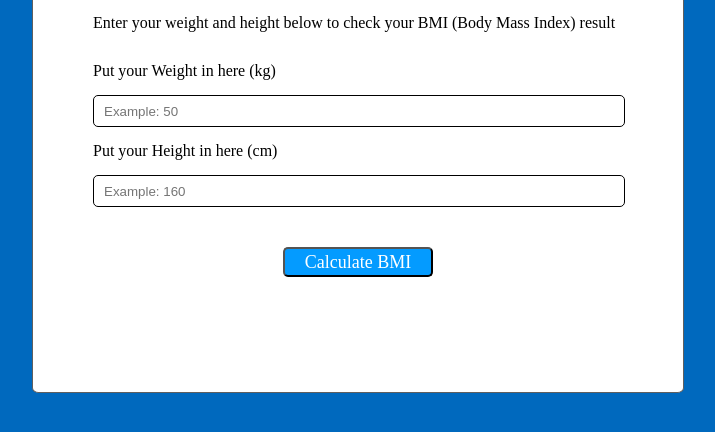
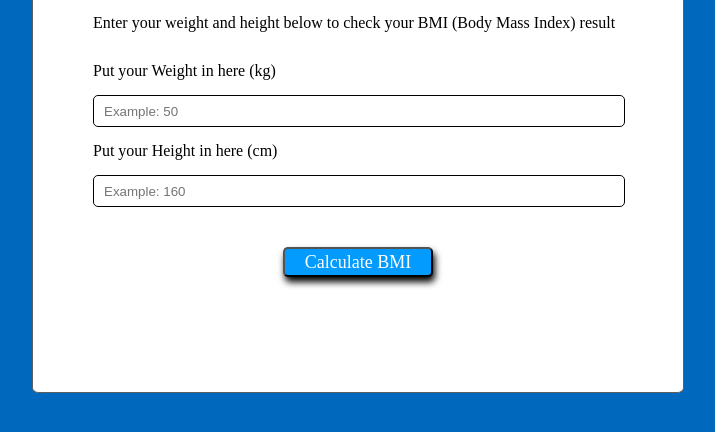
Before and after one commit to ROHENDI460/BMI-Calculator, a plain HTML site: page index.html in a window 1280 px wide. Shown: the part 258-690 px from the top of the page, without its empty margins (282-997 px from the left). Drawn offline with Linux system fonts and the light colour scheme.

Commit message:
add shadow btn

```diff
--- a/style.css
+++ b/style.css
@@ -55,6 +55,7 @@ button {
     font-size: large;
     background-color: rgb(4, 155, 255);
     border-radius: 5px;
+    box-shadow: 2px 5px 7px black;
 }
 
 #hasil {
```
